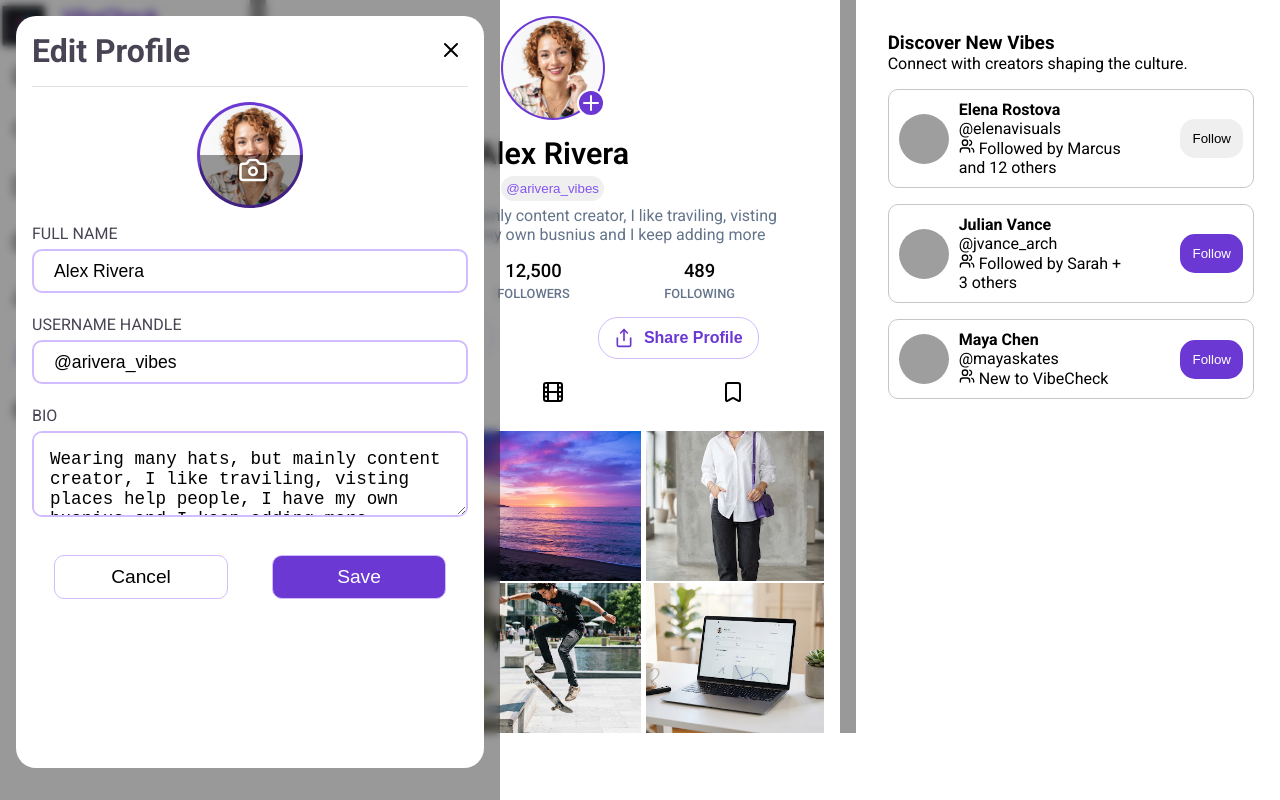
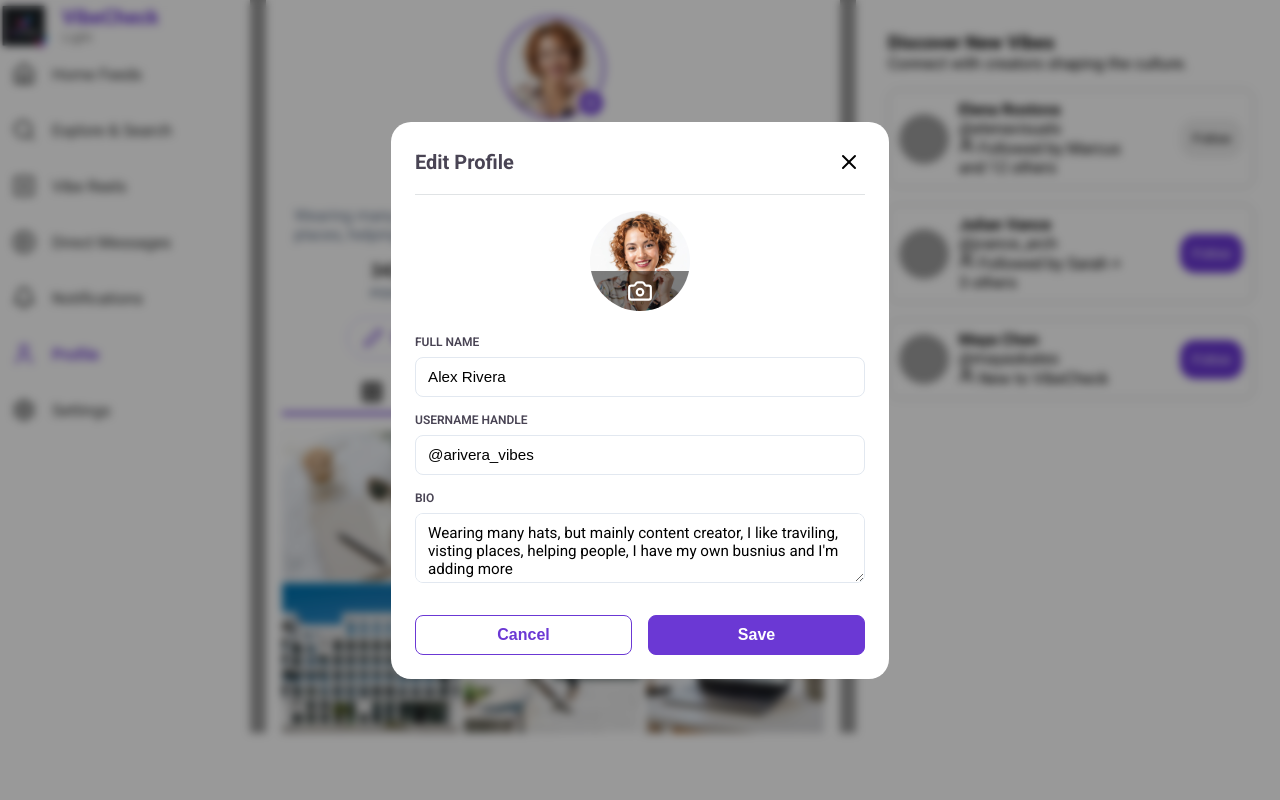
Before and after one commit to Wiz3Boudi/check_vibe, a React (Vite) app: page /profile in a window 1280 px wide. Both pictures are taken after a click on the button "Edit Profile". Built offline with nearby package versions, Linux system fonts and the light colour scheme; grey boxes are pictures that could not be loaded.

Commit message:
last tutches

```diff
--- a/src/componants/EditProfile.jsx
+++ b/src/componants/EditProfile.jsx
@@ -4,93 +4,83 @@ import { useState } from "react";
 
 export default function EditProfile({ handleClose, info, userHandleClick }) {
   const [userData, setUserData] = useState(info);
-  const [error, setError] = useState({
-    name: "",
-    usename: "",
-    bio: "",
-  });
+  const [error, setError] = useState({ name: "", username: "", bio: "" });
 
-  function updateLocalEditingHandler(e) {
-    const { id, value } = e;
+  const handleInputChange = (e) => {
+    const { id, value } = e.target;
     setUserData((prev) => ({ ...prev, [id]: value }));
+    if (error[id]) setError((prev) => ({ ...prev, [id]: "" }));
+  };
+
+  const handleSubmit = (e) => {
+    e.preventDefault();
+    const newErrors = {};
+
+    if (!userData.name?.trim()) newErrors.name = "Name can't be empty";
+    if (!userData.username?.trim())
+      newErrors.username = "Username can't be empty";
+    if (!userData.bio?.trim()) newErrors.bio = "Bio can't be empty";
+
+    if (Object.keys(newErrors).length > 0) {
+      setError(newErrors);
+      return;
     }
-  function updatGlobleUserInfo() {
+
     userHandleClick(userData);
-  }
-  function onSubmitHandelClick(e) {
-    e.preventDefault();
-    if (!userData.name.trim())
-      return setError((prev) => ({ ...prev, name: "Name can't be empty" }));
-    if (!userData.username.trim())
-      return setError((prev) => ({
-        ...prev,
-        usename: "Username can't be empty",
-      }));
-    if (!userData.bio.trim())
-      return setError((prev) => ({ ...prev, bio: "Bio can't be emty" }));
-    updatGlobleUserInfo();
-  }
+  };
 
   return (
     <Container>
       <Content>
         <Header>
           <h1>Edit Profile</h1>
-          <button onClick={handleClose}>
+          <button type="button" onClick={handleClose}>
             <X />
           </button>
         </Header>
-        <div className="line"></div>
+        <Divider />
+
         <Main>
-          <Avatar>
           <AvatarSection>
             <Image src={userData.avatarURL} alt="avatar" />
             <Label htmlFor="upload">
-                <Camera size={30} />
+              <Camera size={26} />
             </Label>
-              <HiddenInput type="file" id="upload" />
+            <HiddenInput type="file" id="upload" accept="image/*" />
           </AvatarSection>
-          </Avatar>
-          <Form onSubmit={onSubmitHandelClick}>
-            <InputLabels htmlFor="fullName"> FULL NAME</InputLabels>
+
+          <Form onSubmit={handleSubmit}>
+            <InputLabel htmlFor="name">FULL NAME</InputLabel>
             <Input
               type="text"
-              id="fullName"
-              placeholder={userData.name}
-              value={userData.name}
-              onChange={(e) =>
-                updateLocalEditingHandler({ id: "name", value: e.target.value })
-              }
+              id="name"
+              value={userData.name || ""}
+              onChange={handleInputChange}
             />
-            <p>{error.name ? error.name : ""}</p>
+            {error.name && <ErrorText>{error.name}</ErrorText>}
 
-            <InputLabels htmlFor="username">USERNAME HANDLE</InputLabels>
+            <InputLabel htmlFor="username">USERNAME HANDLE</InputLabel>
             <Input
               type="text"
               id="username"
-              placeholder={userData.username}
-              value={userData.username}
-              onChange={(e) =>
-                updateLocalEditingHandler({
-                  id: "username",
-                  value: e.target.value,
-                })
-              }
+              value={userData.username || ""}
+              onChange={handleInputChange}
             />
-            <p> {error.usename ? error.usename : ""} </p>
-            <InputLabels htmlFor="bio"> BIO </InputLabels>
+            {error.username && <ErrorText>{error.username}</ErrorText>}
+
+            <InputLabel htmlFor="bio">BIO</InputLabel>
             <Bio
-              value={userData.bio}
-              onChange={(e) =>
-                updateLocalEditingHandler({ id: "bio", value: e.target.value })
-              }
-            ></Bio>
-            <p> {error.bio ? error.bio : ""} </p>
+              id="bio"
+              value={userData.bio || ""}
+              onChange={handleInputChange}
+            />
+            {error.bio && <ErrorText>{error.bio}</ErrorText>}
+
             <ButtonsContainer>
               <Button type="button" onClick={handleClose}>
                 Cancel
               </Button>
-              <Button type="submit" onClick={onSubmitHandelClick}>
+              <Button type="submit" $primary>
                 Save
               </Button>
             </ButtonsContainer>
@@ -101,146 +91,182 @@ export default function EditProfile({ handleClose, info, userHandleClick }) {
   );
 }
 
+/* Styled Components */
+
 const Container = styled.div`
-  display: flex;
   position: fixed;
   inset: 0;
   z-index: 1001;
-  height: 100vh;
-  max-width: 500px;
+  display: flex;
+  align-items: center;
+  justify-content: center;
   background-color: rgba(0, 0, 0, 0.4);
   backdrop-filter: blur(4px);
-  .line {
-    width: 100%;
-    height: 0.1px;
-    background-color: var(--secondary-container);
-    margin: 1rem 0;
-  }
 `;
-const Header = styled.div`
-  display: flex;
-  algin-items: center;
-  justify-content: space-between;
-  h1 {
-    color: var(--on-surface-variant);
-  }
-  button {
-    border-radius: 50%;
-    padding: 5px;
-    background: none;
-    cursor: pointer;
-    &:hover {
-      background: revert;
-    }
-  }
-`;
+
 const Content = styled.div`
   background-color: white;
   border-radius: 20px;
   max-height: 90vh;
-  height: 100%;
   width: 100%;
-  margin: 1rem;
-  padding: 1rem;
-  overflow: auto;
+  max-width: 450px;
+  padding: 1.5rem;
+  overflow-y: auto;
+  scrollbar-width: none;
+
+  &::-webkit-scrollbar {
+    display: none;
+  }
 `;
+
+const Header = styled.div`
+  display: flex;
+  align-items: center;
+  justify-content: space-between;
+
+  h1 {
+    font-size: 1.25rem;
+    color: var(--on-surface-variant);
+    margin: 0;
+  }
+
+  button {
+    border: none;
+    background: none;
+    cursor: pointer;
+    border-radius: 50%;
+    padding: 4px;
+    display: flex;
+    align-items: center;
+
+    &:hover {
+      background-color: #f0f0f0;
+    }
+  }
+`;
+
+const Divider = styled.hr`
+  border: none;
+  height: 1px;
+  background-color: var(--secondary-container, #e0e0e0);
+  margin: 1rem 0;
+`;
+
 const Main = styled.div`
   display: flex;
   flex-direction: column;
+  align-items: center;
   gap: 1rem;
 `;
-const Avatar = styled.div`
-  display: flex;
-  flex-direction: column;
-  align-items: center;
-  justify-content: center;
-`;
+
 const AvatarSection = styled.div`
-  background-color: var(--primary);
-  width: fit-content;
-  border-radius: 50%;
-  display: flex;
-  align-items: center;
   position: relative;
-  overflow: hidden;
-  padding: 3px;
-`;
-const Image = styled.img`
   width: 100px;
   height: 100px;
   border-radius: 50%;
+  overflow: hidden;
+  background-color: var(--primary);
+`;
+
+const Image = styled.img`
+  width: 100%;
+  height: 100%;
   object-fit: cover;
 `;
+
 const Label = styled.label`
+  position: absolute;
+  bottom: 0;
+  left: 0;
+  width: 100%;
+  height: 40%;
   display: flex;
   justify-content: center;
-  position: absolute;
-  bottom: 0;
-  height: 50%;
-  width: 100%;
+  align-items: center;
+  background-color: rgba(0, 0, 0, 0.5);
   cursor: pointer;
-  background-color: rgba(0, 0, 0, 0.4);
-  svg {
   color: white;
+
+  &:hover {
+    background-color: rgba(0, 0, 0, 0.7);
   }
 `;
+
 const HiddenInput = styled.input`
   display: none;
 `;
+
 const Form = styled.form`
+  width: 100%;
   display: flex;
   flex-direction: column;
-  gap: 1rem;
-  p {
-    color: #a76500;
-    font-size: 0.9rem;
-    padding: 0;
-    margin-top: -10px;
-  }
+  gap: 0.5rem;
 `;
+
+const InputLabel = styled.label`
+  font-size: 0.75rem;
+  font-weight: 600;
+  color: var(--text-secondary-color, #666);
+  margin-top: 0.5rem;
+`;
+
 const Input = styled.input`
-  border: 2px solid var(--inverse-primary);
+  width: 100%;
+  height: 40px;
+  padding: 0 12px;
+  border: 1.5px solid var(--input-border-color, #ccc);
+  border-radius: 8px;
+  font-size: 0.95rem;
+  box-sizing: border-box;
   outline: none;
-  height: 40px;
-  border-radius: 10px;
-  font-size: 1.1rem;
-  padding-left: 20px;
+
   &:focus {
     border-color: var(--primary);
   }
 `;
-const InputLabels = styled.label`
-  margin-bottom: -10px;
-  color: var(--text-secondary-color);
-`;
+
 const Bio = styled.textarea`
-  height: 50px;
-  border-sizing: border-box;
-  padding: 1rem;
-  border: 2px solid var(--inverse-primary);
+  width: 100%;
+  min-height: 70px;
+  padding: 10px 12px;
+  border: 1.5px solid var(--input-border-color, #ccc);
+  border-radius: 8px;
+  font-size: 0.95rem;
+  font-family: inherit;
+  box-sizing: border-box;
   outline: none;
-  border-radius: 10px;
-  font-size: 1.1rem;
+  resize: vertical;
+
   &:focus {
     border-color: var(--primary);
   }
 `;
+
+const ErrorText = styled.p`
+  color: #d9534f;
+  font-size: 0.8rem;
+  margin: 0;
+`;
+
 const ButtonsContainer = styled.div`
   display: flex;
-  align-items: center;
-  justify-content: space-around;
-  margin-top: 1rem;
+  gap: 1rem;
+  margin-top: 1.5rem;
 `;
+
 const Button = styled.button`
-  border-radius: 10px;
-  width: 40%;
+  flex: 1;
   padding: 10px 0;
-  font-size: 1.2rem;
-  border: 1px solid var(--inverse-primary);
-  background: none;
+  border-radius: 8px;
+  font-size: 1rem;
+  font-weight: 600;
   cursor: pointer;
-  &:nth-of-type(2) {
-    background-color: var(--primary);
-    color: white;
+  border: 1px solid var(--primary);
+  background-color: ${(props) =>
+    props.$primary ? "var(--primary)" : "transparent"};
+  color: ${(props) => (props.$primary ? "#ffffff" : "var(--primary)")};
+
+  &:hover {
+    opacity: 0.9;
   }
 `;
--- a/src/data/profile.js
+++ b/src/data/profile.js
@@ -1,6 +1,6 @@
 export const profile = {
   name: "Alex Rivera",
-  bio: "Wearing many hats, but mainly content creator, I like traviling, visting places help people, I have my own busnius and I keep adding more",
+  bio: "Wearing many hats, but mainly content creator, I like traviling, visting places, helping people, I have my own busnius and I'm adding more",
   username: "@arivera_vibes",
   avatarURL: "./profile/avatarURL.jpg",
   connectingInfo: [
```
Lines whose indentation alone changed are shown as unchanged.
